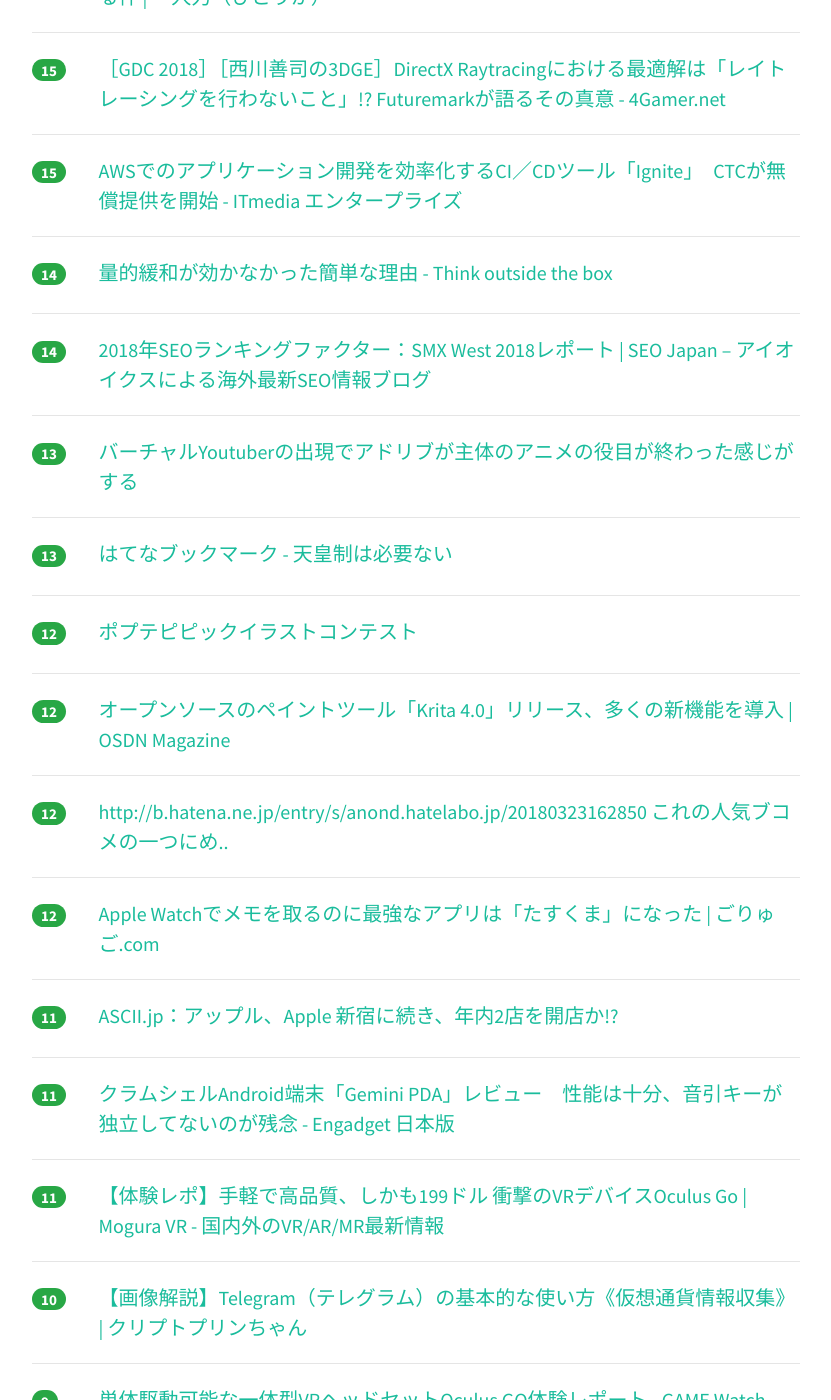
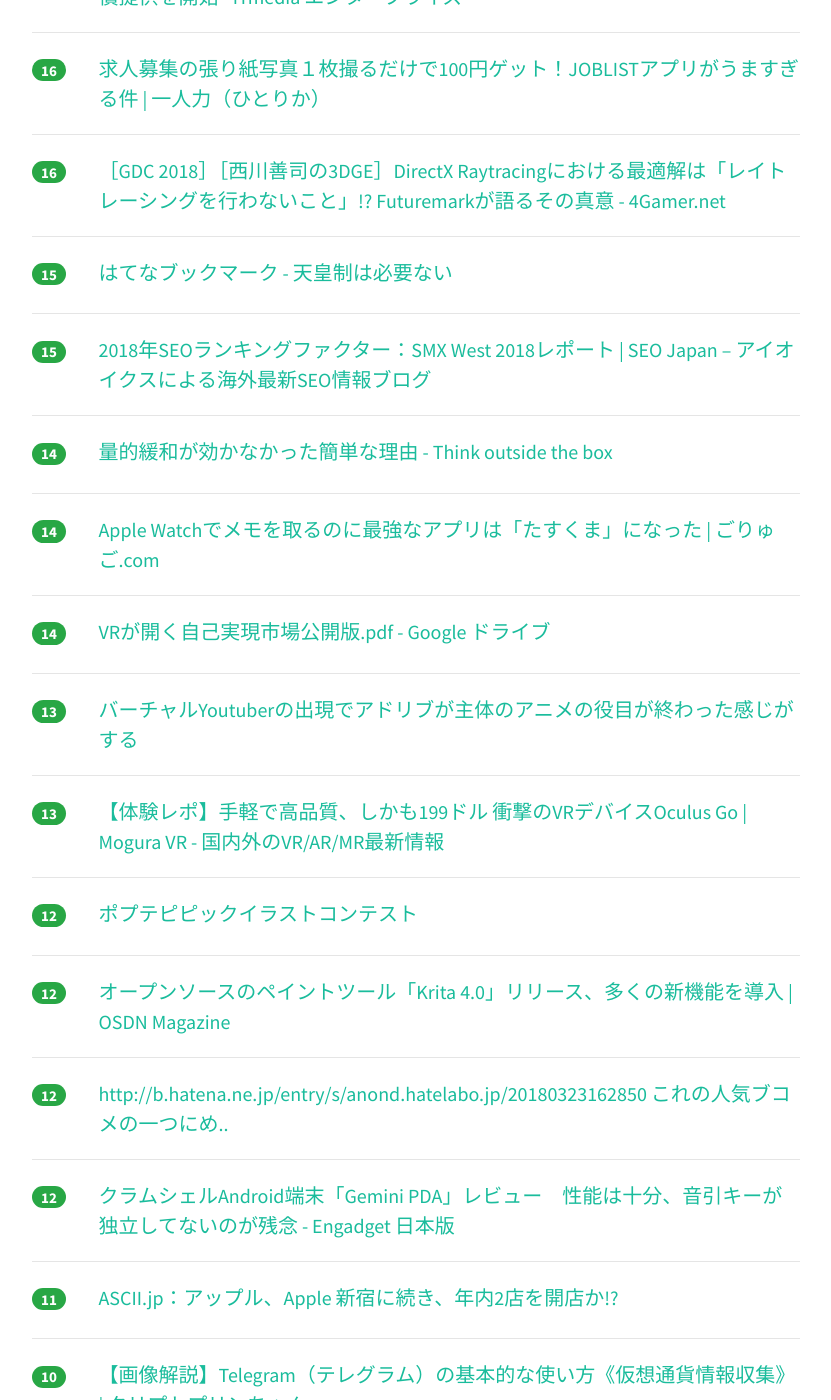
Before and after one commit to yatta47/hatena-matome-site, a Jekyll site: the page built from _posts/2018-03-24-hatena.md, in a window 1280 px wide and 1400 px high, scrolled down 2223 px. Shown: the whole window, without its empty margins (224-1055 px from the left). Built offline with Jekyll 4.4.1, drawn with Linux system fonts in a browser that asks for light colours; nearby versions of some CDN libraries; part of the change alters nothing that is shown; some of the changed text lies outside the part shown.

Commit message:
Updated 2018-03-24

```diff
--- a/_posts/2018-03-24-hatena.md
+++ b/_posts/2018-03-24-hatena.md
@@ -1,23 +1,23 @@
 ---
 layout: post
 title:  "2018-03-24 はてぶIT"
-date:   2018-03-24 13:03:20
+date:   2018-03-24 14:01:26
 tags: [it-hotentry]
 ---
-37 件のデータあり
+39 件のデータあり
 
 <hr><div class="row">
-<div class="col-1"><span class="badge badge-pill badge-success h2">105</span></div>
+<div class="col-1"><span class="badge badge-pill badge-success h2">132</span></div>
 <div class="col-11"><a href='https://qiita.com/kurogelee/items/cf7954f6c23294600ef2' target='_blank'>VSCodeでTypeScript/Node.jsの開発環境を作る（UT・カバレッジ・ログ出力・リリース手順含む） - Qiita</a></div>
 </div>
 <hr>
 <div class="row">
-<div class="col-1"><span class="badge badge-pill badge-success h2">95</span></div>
+<div class="col-1"><span class="badge badge-pill badge-success h2">120</span></div>
 <div class="col-11"><a href='http://toyokeizai.net/articles/-/213356' target='_blank'>交通系ICカード｢導入費用｣は半端じゃない | 通勤電車 | 東洋経済オンライン | 経済ニュースの新基準</a></div>
 </div>
 <hr>
 <div class="row">
-<div class="col-1"><span class="badge badge-pill badge-success h2">72</span></div>
+<div class="col-1"><span class="badge badge-pill badge-success h2">82</span></div>
 <div class="col-11"><a href='https://speakerdeck.com/syosuke1024/coding-cdn-in-moneyforward-1' target='_blank'>Coding CDN in Moneyforward // Speaker Deck</a></div>
 </div>
 <hr>
@@ -32,8 +32,13 @@ tags: [it-hotentry]
 </div>
 <hr>
 <div class="row">
-<div class="col-1"><span class="badge badge-pill badge-success h2">30</span></div>
+<div class="col-1"><span class="badge badge-pill badge-success h2">31</span></div>
 <div class="col-11"><a href='https://gigazine.net/news/20180323-handheld-history/' target='_blank'>無料で「たまごっち」などレトロな携帯ゲームをブラウザ上で楽しめる「Handheld History」 - GIGAZINE</a></div>
+</div>
+<hr>
+<div class="row">
+<div class="col-1"><span class="badge badge-pill badge-success h2">27</span></div>
+<div class="col-11"><a href='https://qiita.com/ukitaka/items/8bcff4348c79d820ba32' target='_blank'>Swiftでprotocol型の値がそのprotocol自身にconformしていない理由 - Qiita</a></div>
 </div>
 <hr>
 <div class="row">
@@ -62,6 +67,11 @@ tags: [it-hotentry]
 </div>
 <hr>
 <div class="row">
+<div class="col-1"><span class="badge badge-pill badge-success h2">19</span></div>
+<div class="col-11"><a href='https://japan.zdnet.com/article/35116604/' target='_blank'>総務省、迷惑メールの情報提供ツールを公開 - ZDNet Japan</a></div>
+</div>
+<hr>
+<div class="row">
 <div class="col-1"><span class="badge badge-pill badge-success h2">18</span></div>
 <div class="col-11"><a href='https://www.bloomberg.co.jp/news/articles/2018-03-23/P5ZFDE6TTDS301' target='_blank'>日米首脳外交に限界、安倍首相の「片思い」か－北朝鮮、鉄鋼関税で - Bloomberg</a></div>
 </div>
@@ -87,18 +97,13 @@ tags: [it-hotentry]
 </div>
 <hr>
 <div class="row">
-<div class="col-1"><span class="badge badge-pill badge-success h2">18</span></div>
-<div class="col-11"><a href='https://japan.zdnet.com/article/35116604/' target='_blank'>総務省、迷惑メールの情報提供ツールを公開 - ZDNet Japan</a></div>
-</div>
-<hr>
-<div class="row">
-<div class="col-1"><span class="badge badge-pill badge-success h2">18</span></div>
-<div class="col-11"><a href='https://qiita.com/ukitaka/items/8bcff4348c79d820ba32' target='_blank'>Swiftでprotocol型の値がそのprotocol自身にconformしていない理由 - Qiita</a></div>
+<div class="col-1"><span class="badge badge-pill badge-success h2">17</span></div>
+<div class="col-11"><a href='https://www.facebook.com/akieabe/posts/10150571917471779' target='_blank'>安倍昭恵 - 以前ブログにも書いたのですが、 もしも私が放射能だったら・・・人間のために一生懸命働いてきたのに、いきなり寄ってたかって悪者扱い・・・... | Facebook</a></div>
 </div>
 <hr>
 <div class="row">
 <div class="col-1"><span class="badge badge-pill badge-success h2">17</span></div>
-<div class="col-11"><a href='https://www.facebook.com/akieabe/posts/10150571917471779' target='_blank'>安倍昭恵 - 以前ブログにも書いたのですが、 もしも私が放射能だったら・・・人間のために一生懸命働いてきたのに、いきなり寄ってたかって悪者扱い・・・... | Facebook</a></div>
+<div class="col-11"><a href='http://www.itmedia.co.jp/enterprise/articles/1803/23/news084.html' target='_blank'>AWSでのアプリケーション開発を効率化するCI／CDツール「Ignite」　CTCが無償提供を開始 - ITmedia エンタープライズ</a></div>
 </div>
 <hr>
 <div class="row">
@@ -107,13 +112,18 @@ tags: [it-hotentry]
 </div>
 <hr>
 <div class="row">
-<div class="col-1"><span class="badge badge-pill badge-success h2">15</span></div>
+<div class="col-1"><span class="badge badge-pill badge-success h2">16</span></div>
 <div class="col-11"><a href='http://www.4gamer.net/games/033/G003329/20180323164/' target='_blank'>［GDC 2018］［西川善司の3DGE］DirectX Raytracingにおける最適解は「レイトレーシングを行わないこと」!? Futuremarkが語るその真意 - 4Gamer.net</a></div>
 </div>
 <hr>
 <div class="row">
 <div class="col-1"><span class="badge badge-pill badge-success h2">15</span></div>
-<div class="col-11"><a href='http://www.itmedia.co.jp/enterprise/articles/1803/23/news084.html' target='_blank'>AWSでのアプリケーション開発を効率化するCI／CDツール「Ignite」　CTCが無償提供を開始 - ITmedia エンタープライズ</a></div>
+<div class="col-11"><a href='http://b.hatena.ne.jp/entry/s/anond.hatelabo.jp/20180323162850' target='_blank'>はてなブックマーク - 天皇制は必要ない</a></div>
+</div>
+<hr>
+<div class="row">
+<div class="col-1"><span class="badge badge-pill badge-success h2">15</span></div>
+<div class="col-11"><a href='http://www.seojapan.com/blog/seo-ranking-factors-in-2018-whats-important-whats-not' target='_blank'>2018年SEOランキングファクター：SMX West 2018レポート | SEO Japan – アイオイクスによる海外最新SEO情報ブログ</a></div>
 </div>
 <hr>
 <div class="row">
@@ -123,7 +133,12 @@ tags: [it-hotentry]
 <hr>
 <div class="row">
 <div class="col-1"><span class="badge badge-pill badge-success h2">14</span></div>
-<div class="col-11"><a href='http://www.seojapan.com/blog/seo-ranking-factors-in-2018-whats-important-whats-not' target='_blank'>2018年SEOランキングファクター：SMX West 2018レポート | SEO Japan – アイオイクスによる海外最新SEO情報ブログ</a></div>
+<div class="col-11"><a href='http://goryugo.com/20180323/apple-watch-2/' target='_blank'>Apple Watchでメモを取るのに最強なアプリは「たすくま」になった | ごりゅご.com</a></div>
+</div>
+<hr>
+<div class="row">
+<div class="col-1"><span class="badge badge-pill badge-success h2">14</span></div>
+<div class="col-11"><a href='https://drive.google.com/file/d/1iqrvH7JMsMiRinFLkwp9cVYenASLViSw/view' target='_blank'>VRが開く自己実現市場公開版.pdf - Google ドライブ</a></div>
 </div>
 <hr>
 <div class="row">
@@ -133,7 +148,7 @@ tags: [it-hotentry]
 <hr>
 <div class="row">
 <div class="col-1"><span class="badge badge-pill badge-success h2">13</span></div>
-<div class="col-11"><a href='http://b.hatena.ne.jp/entry/s/anond.hatelabo.jp/20180323162850' target='_blank'>はてなブックマーク - 天皇制は必要ない</a></div>
+<div class="col-11"><a href='http://www.moguravr.com/oculus-go-8/' target='_blank'>【体験レポ】手軽で高品質、しかも199ドル 衝撃のVRデバイスOculus Go | Mogura VR - 国内外のVR/AR/MR最新情報</a></div>
 </div>
 <hr>
 <div class="row">
@@ -153,22 +168,12 @@ tags: [it-hotentry]
 <hr>
 <div class="row">
 <div class="col-1"><span class="badge badge-pill badge-success h2">12</span></div>
-<div class="col-11"><a href='http://goryugo.com/20180323/apple-watch-2/' target='_blank'>Apple Watchでメモを取るのに最強なアプリは「たすくま」になった | ごりゅご.com</a></div>
+<div class="col-11"><a href='https://japanese.engadget.com/2018/03/23/android-gemini-pda/' target='_blank'>クラムシェルAndroid端末「Gemini PDA」レビュー　性能は十分、音引キーが独立してないのが残念 - Engadget 日本版</a></div>
 </div>
 <hr>
 <div class="row">
 <div class="col-1"><span class="badge badge-pill badge-success h2">11</span></div>
 <div class="col-11"><a href='http://ascii.jp/elem/000/001/651/1651976/' target='_blank'>ASCII.jp：アップル、Apple 新宿に続き、年内2店を開店か!?</a></div>
-</div>
-<hr>
-<div class="row">
-<div class="col-1"><span class="badge badge-pill badge-success h2">11</span></div>
-<div class="col-11"><a href='https://japanese.engadget.com/2018/03/23/android-gemini-pda/' target='_blank'>クラムシェルAndroid端末「Gemini PDA」レビュー　性能は十分、音引キーが独立してないのが残念 - Engadget 日本版</a></div>
-</div>
-<hr>
-<div class="row">
-<div class="col-1"><span class="badge badge-pill badge-success h2">11</span></div>
-<div class="col-11"><a href='http://www.moguravr.com/oculus-go-8/' target='_blank'>【体験レポ】手軽で高品質、しかも199ドル 衝撃のVRデバイスOculus Go | Mogura VR - 国内外のVR/AR/MR最新情報</a></div>
 </div>
 <hr>
 <div class="row">
@@ -182,8 +187,13 @@ tags: [it-hotentry]
 </div>
 <hr>
 <div class="row">
-<div class="col-1"><span class="badge badge-pill badge-success h2">9</span></div>
-<div class="col-11"><a href='https://drive.google.com/file/d/1iqrvH7JMsMiRinFLkwp9cVYenASLViSw/view' target='_blank'>VRが開く自己実現市場公開版.pdf - Google ドライブ</a></div>
+<div class="col-1"><span class="badge badge-pill badge-success h2">7</span></div>
+<div class="col-11"><a href='https://expertise.jetruby.com/is-ruby-on-rails-dead-2018-edition-407a618dab3a' target='_blank'>Ruby on Rails Is Dead — 2018 Edition – JetRuby</a></div>
+</div>
+<hr>
+<div class="row">
+<div class="col-1"><span class="badge badge-pill badge-success h2">6</span></div>
+<div class="col-11"><a href='https://anond.hatelabo.jp/20180324095610' target='_blank'>Suica(交通系ICカード)で支払う場合、なんて伝えるのが適切なのか</a></div>
 </div>
 <hr>
 <div class="row">
```
